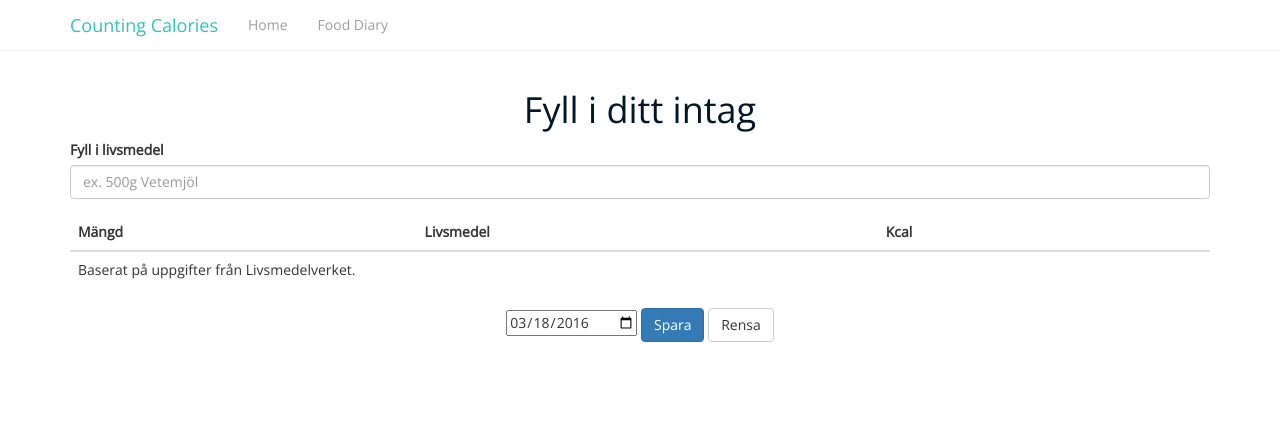
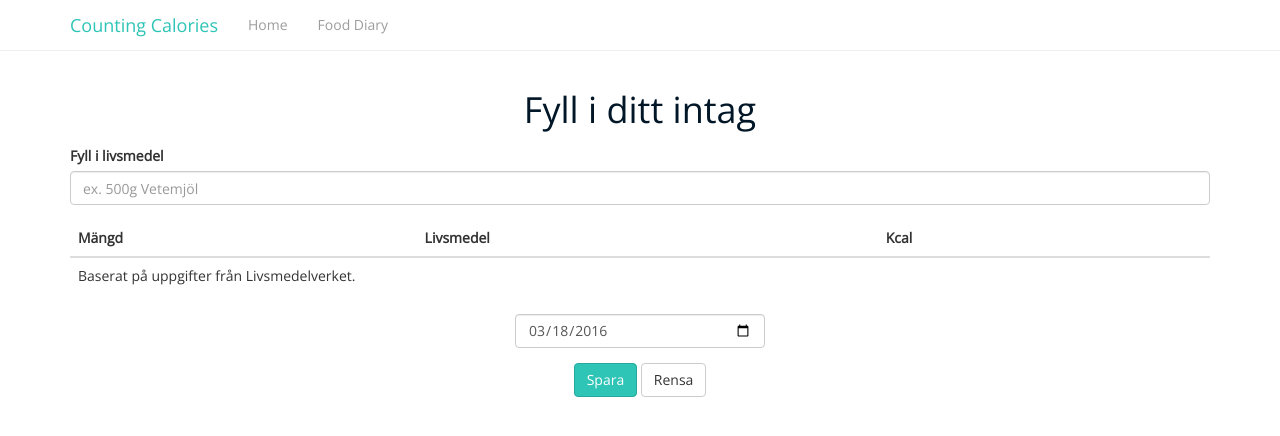
Before and after one commit to JonasJR/CountingCalories, a plain HTML site: page index.html in a window 1280 px wide. Drawn offline with nearby package versions, Linux system fonts and the light colour scheme.

```diff
--- a/css/style.css
+++ b/css/style.css
@@ -35,6 +35,9 @@
 
 h1 {
   color: #011627;
+  background-color: white;
+  z-index: 10;
+  height: 46px;
 }
 
 .center{
@@ -83,6 +86,12 @@
   text-decoration: none;
 }
 
+#datePicker {
+  witdth: 100%;
+  max-width: 250px;
+  margin: 0 auto;
+}
+
 #kcal-day-progress {
   height: 30px;
   width: 100%;
@@ -128,6 +137,18 @@
   background-color: white;
 }
 
+.btn-primary {
+  background-color: #2ec4b6;
+  border-color: #24A99C;
+}
+
+.btn-primary:hover {
+  background-color: #24A99C;
+}
+
+.container {
+  z-index: 0;
+}
 
 /* Calendar styles */
 div.zabuto_calendar .badge-event, div.zabuto_calendar div.legend span.badge-event {
--- a/index.html
+++ b/index.html
@@ -115,9 +115,12 @@
     </div>
     <div class="row">
       <div class="col-xs-12 center">
-        <input type="date" id="datePicker">
-        <button type="button" class="btn btn-primary " id="save-list-btn">Spara</button>
-        <button type="button" class="btn btn-default" id="clear-list-btn">Rensa</button>
+        <div class="form-group">
+          <input type="date" id="datePicker" class="form-control">
+        </div>
+        <div class="form-group"><button type="button" class="btn btn-primary" id="save-list-btn">Spara</button>
+          <button type="button" class="btn btn-default" id="clear-list-btn">Rensa</button>
+        </div>
       </div>
     </div>
   </div>
```
Also changed, not shown: js/diary.js (+3 -6 lines).
